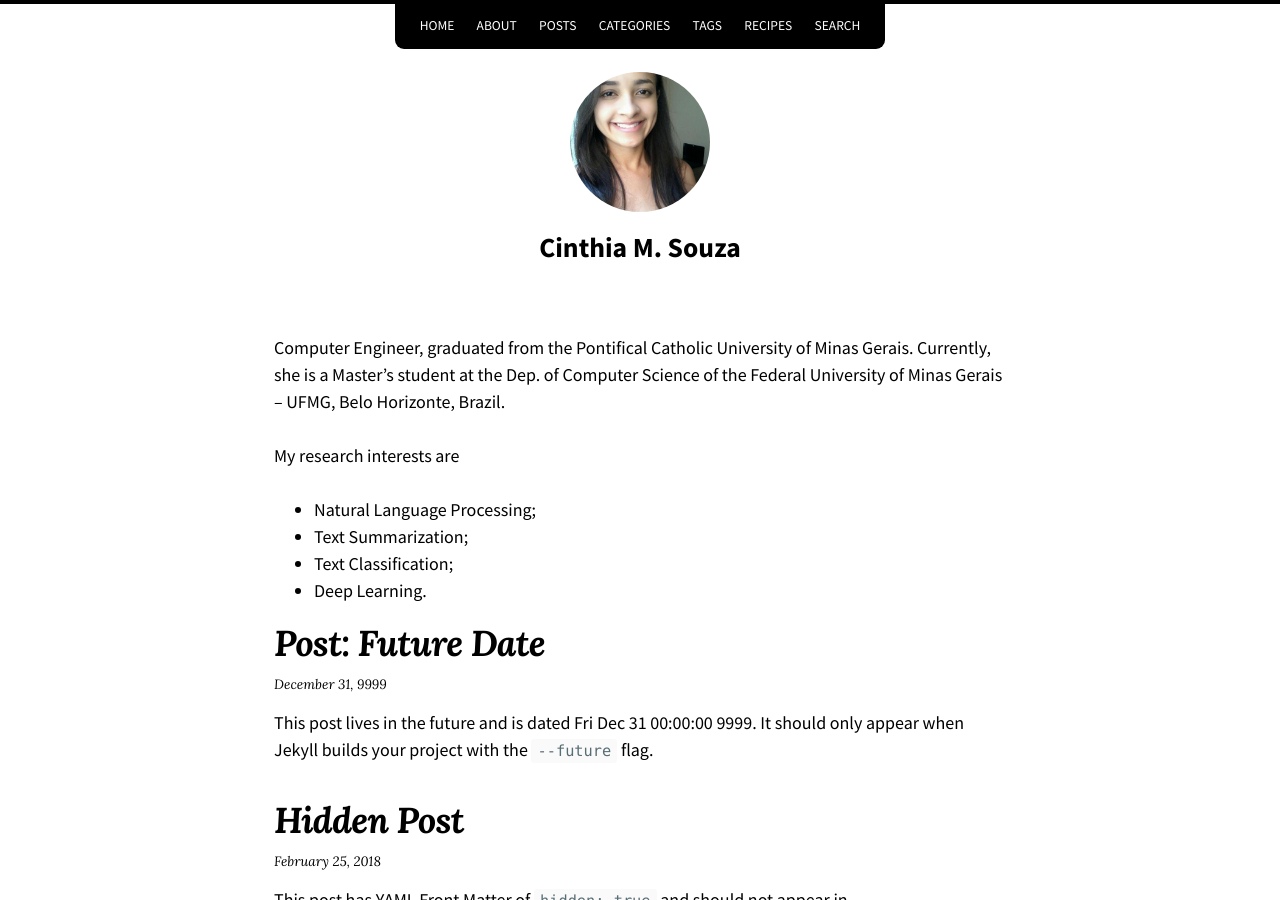
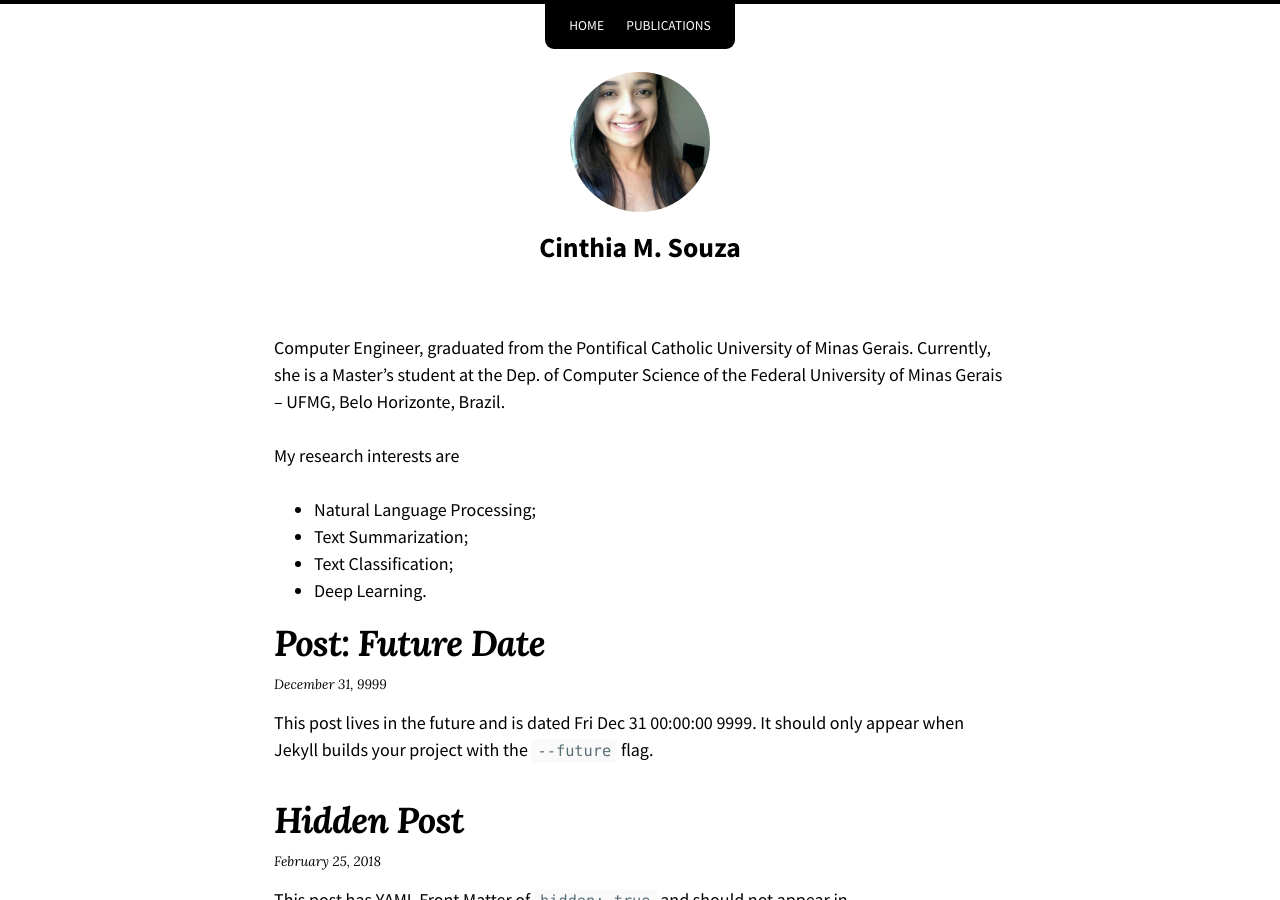
Before and after one commit to CinthiaS/cinthias.github.io, a Jekyll site: the page built from index.md, in a window 1280 px wide and 900 px high. Built offline with Jekyll 4.4.1, drawn with Linux system fonts in a browser that asks for light colours; nearby versions of some CDN libraries; a script that is not in the unit is left out.

Commit message:
Update navigation.yml

```diff
--- a/_data/navigation.yml
+++ b/_data/navigation.yml
@@ -2,15 +2,5 @@
 
 - title: Home
   url: /
-- title: About
-  url: /about/
-- title: Posts
-  url: /posts/
-- title: Categories
-  url: /categories/
-- title: Tags
-  url: /tags/
-- title: Recipes
-  url: /recipes/
-- title: Search
-  url: /search/
+- title: Publications
+  url: /publications/
```
